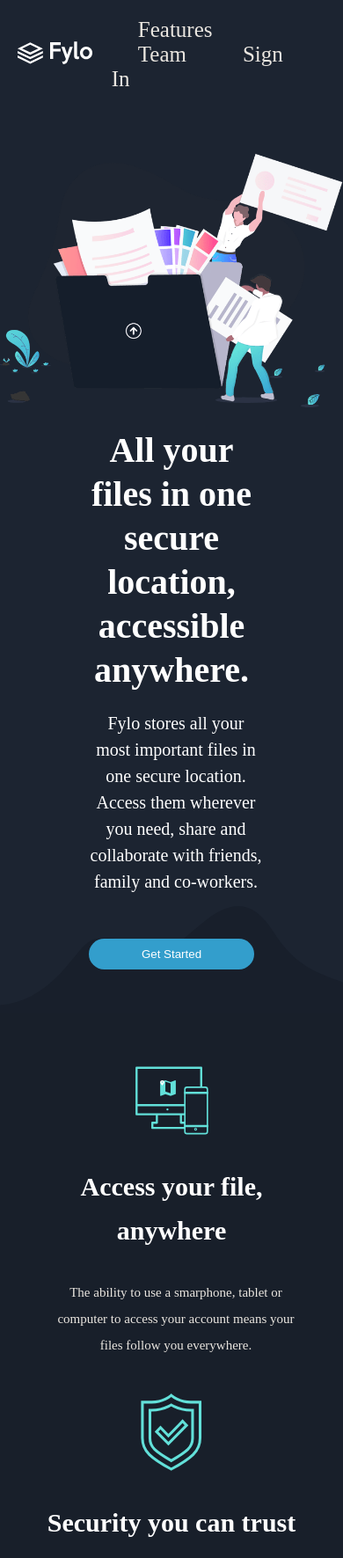
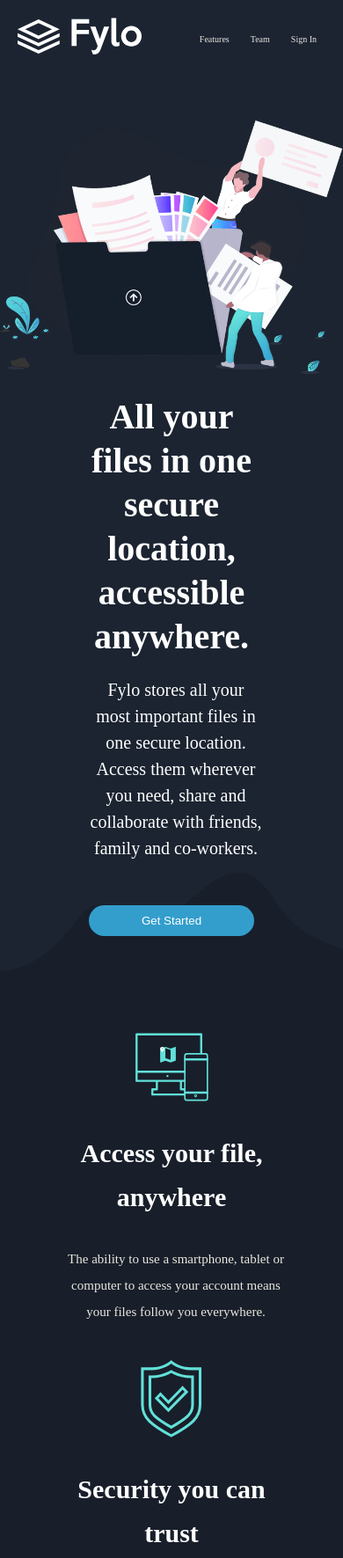
Before and after one commit to hibs14/fylo, a plain HTML site: page index.html in a window 390 px wide. Shown: the top 1771 px of the page at 88% size. Drawn offline with Linux system fonts and the light colour scheme.

Commit message:
"changes"

```diff
--- a/index.html
+++ b/index.html
@@ -51,7 +51,7 @@
                     Access your file, anywhere
                 </h3>
                 <p>
-                    The ability to use a smarphone, tablet
+                    The ability to use a smartphone, tablet
                     or computer to access your account means
                     your files follow you everywhere.
                 </p>
--- a/style.css
+++ b/style.css
@@ -75,7 +75,7 @@
     gap: 40px;
     width: 50%;
     margin: 40px auto;
-    max-width: 300px;
+    max-width: 70%;
 }
 .grid{
     margin: auto;
@@ -281,6 +281,12 @@
 /* RESPOSIVENESS */
 
 @media(max-width:992px){
+header nav a{
+    font-size: 10px;
+    margin: 10px;
+    padding: 0px;
+}
+
 .intro-img img{
     width: 100%;
 }
```
